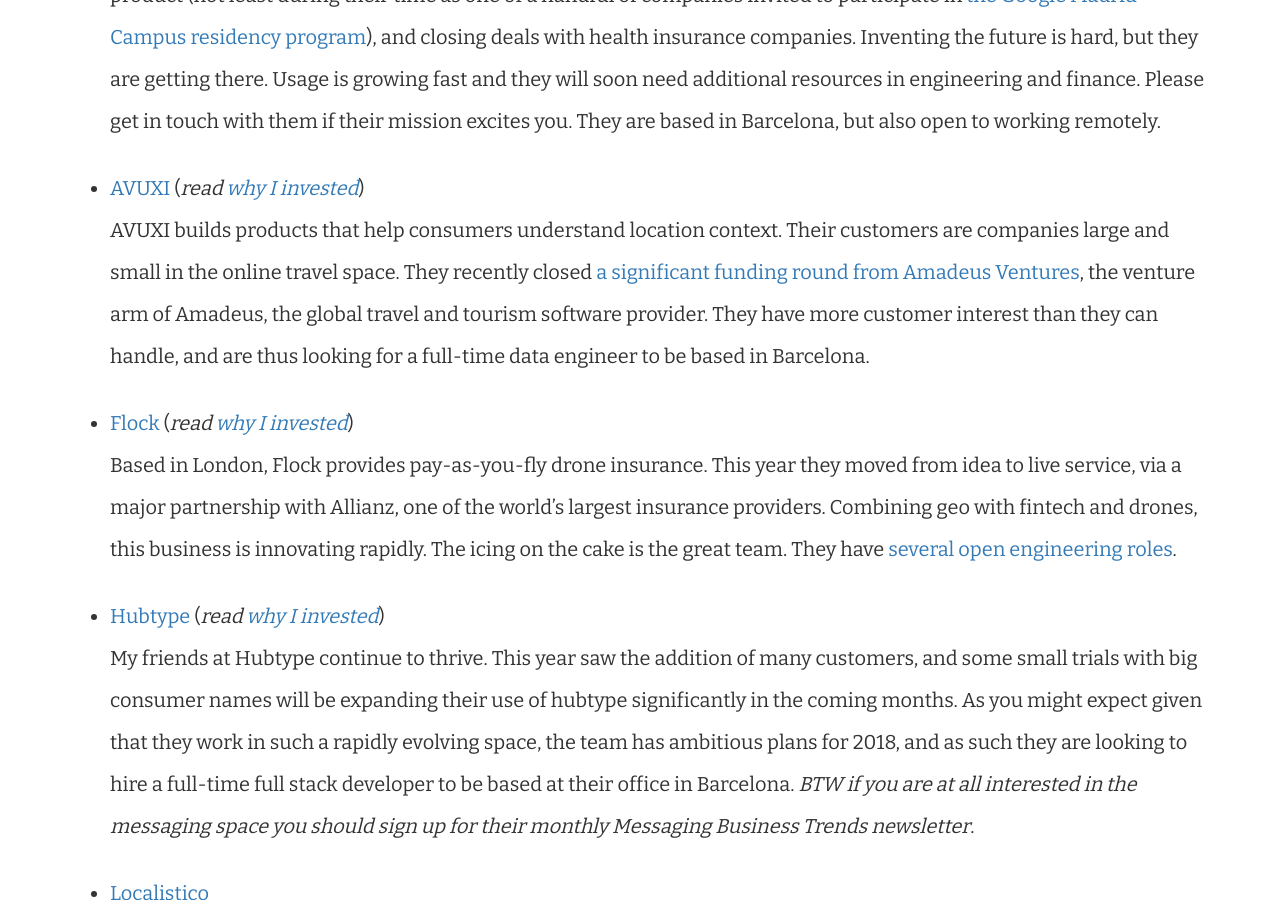
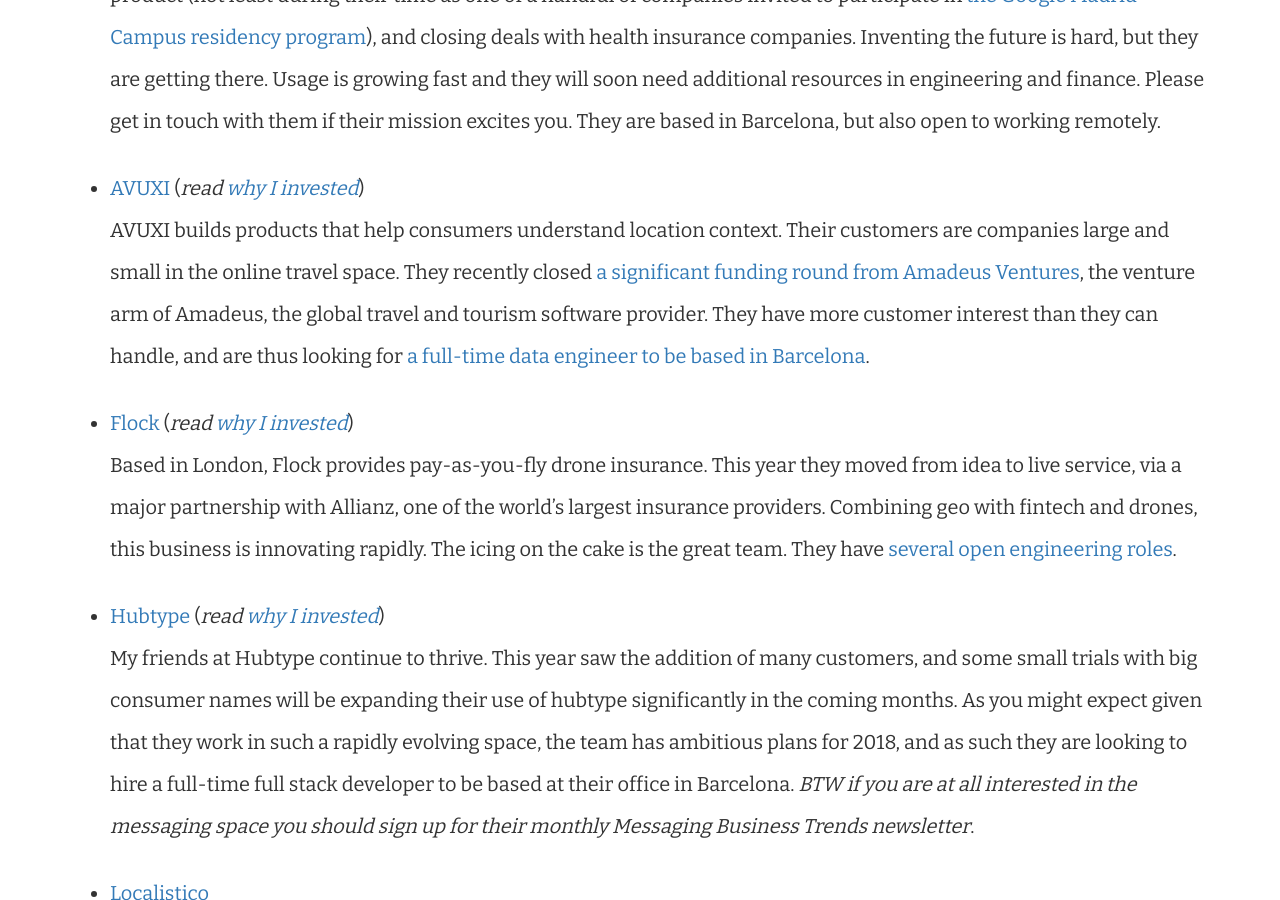
Before and after one commit to freyfogle/freyfogle.github.io, a Jekyll site: the page built from _posts/2017-12-17-im-hiring-2017.md, in a window 1280 px wide and 900 px high, scrolled down 1106 px. Built offline with Jekyll 4.4.1, drawn with Linux system fonts in a browser that asks for light colours; comment, search, counter and statistics services are not loaded; part of the change alters nothing that is shown.

```diff
--- a/_posts/2017-12-17-im-hiring-2017.md
+++ b/_posts/2017-12-17-im-hiring-2017.md
@@ -22,7 +22,7 @@ Moving on to companies I am an investor in (_listed in alphabetical order_)
 
   * [AVUXI](http://www.avuxi.com) (_read [why I invested](/post/1476864000/investing-in-avuxi)_)
   <br/>
-  AVUXI builds products that help consumers understand location context. Their customers are companies large and small in the online travel space. They recently closed [a significant funding round from Amadeus Ventures](http://www.amadeus.com/web/amadeus/en_1A-corporate/Amadeus-Home/Newsroom/Archive/PR-2017-11-07-Avuxi/1319658626891-Page-AMAD_DetailPpal?assetid=1319714084302&assettype=PressRelease_C), the venture arm of Amadeus, the global travel and tourism software provider. They have more customer interest than they can handle, and are thus looking for a full-time data engineer to be based in Barcelona.
+  AVUXI builds products that help consumers understand location context. Their customers are companies large and small in the online travel space. They recently closed [a significant funding round from Amadeus Ventures](http://www.amadeus.com/web/amadeus/en_1A-corporate/Amadeus-Home/Newsroom/Archive/PR-2017-11-07-Avuxi/1319658626891-Page-AMAD_DetailPpal?assetid=1319714084302&assettype=PressRelease_C), the venture arm of Amadeus, the global travel and tourism software provider. They have more customer interest than they can handle, and are thus looking for [a full-time data engineer to be based in Barcelona](https://angel.co/avuxi/jobs/310644-developer-role).
 
   * [Flock](http://flockcover.com) (_read [why I invested](/post/1486113680/investing-in-flock)_)
   <br/>
```
